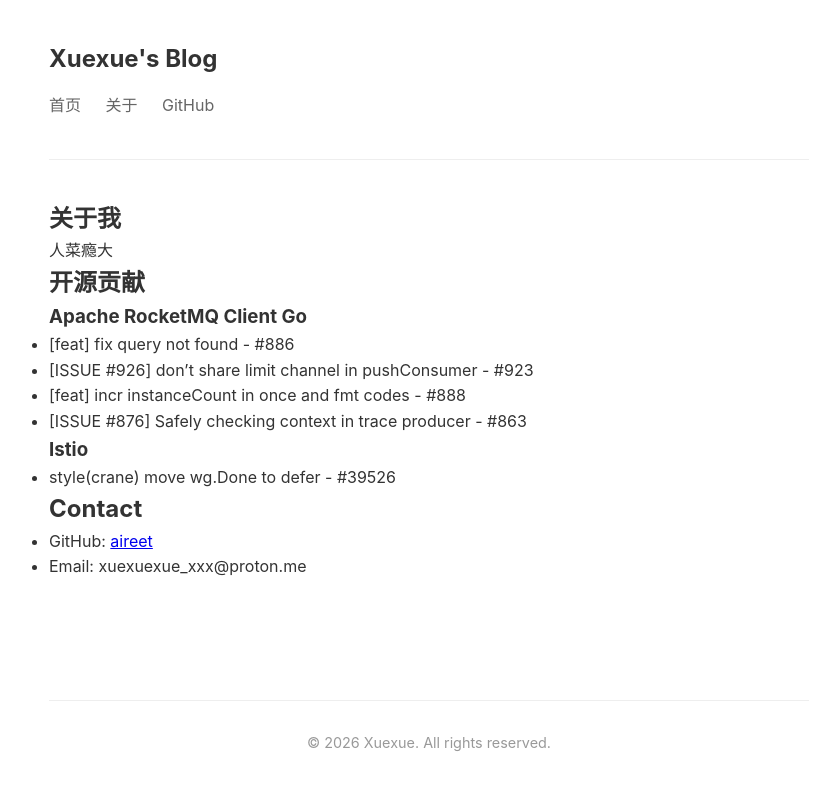
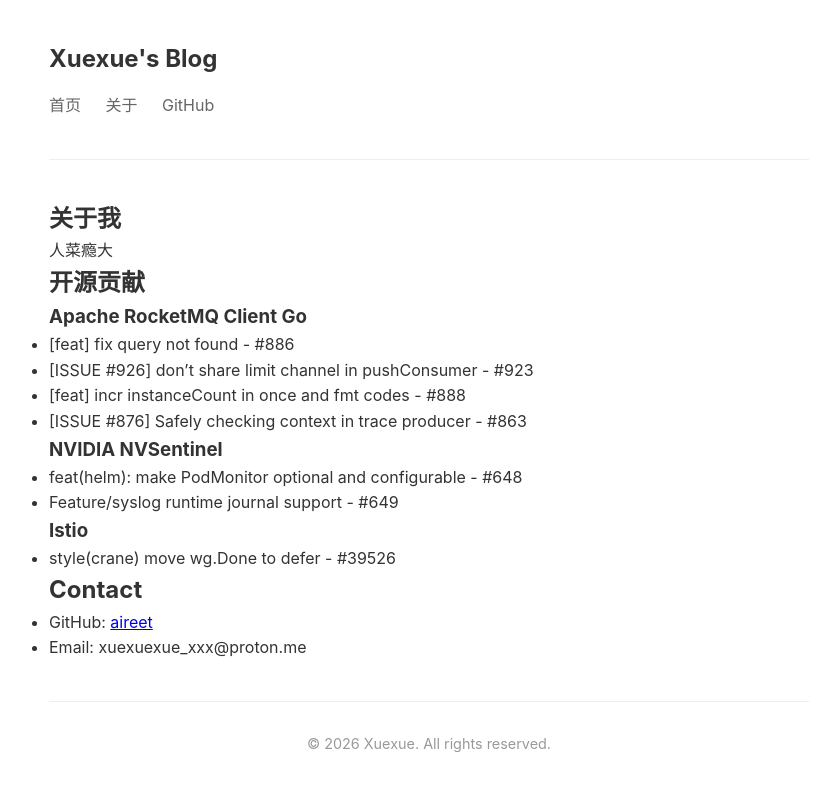
Before and after one commit to aireet/aireet, a Jekyll site: the page built from about.md, in a window 1280 px wide. Shown: the top 791 px of the page, without its empty margins (211-1051 px from the left). Built offline with Jekyll 4.4.1, drawn with Linux system fonts in a browser that asks for light colours.

Commit message:
docs: add NVIDIA NVSentinel contributions
- feat(helm): make PodMonitor optional and configurable - #648
- Feature/syslog runtime journal support - #649

```diff
--- a/about.md
+++ b/about.md
@@ -15,6 +15,10 @@
 - [feat] incr instanceCount in once and fmt codes - #888
 - [ISSUE #876] Safely checking context in trace producer - #863
 
+### NVIDIA NVSentinel
+- feat(helm): make PodMonitor optional and configurable - #648
+- Feature/syslog runtime journal support - #649
+
 ### Istio
 - style(crane) move wg.Done to defer - #39526
 
```
